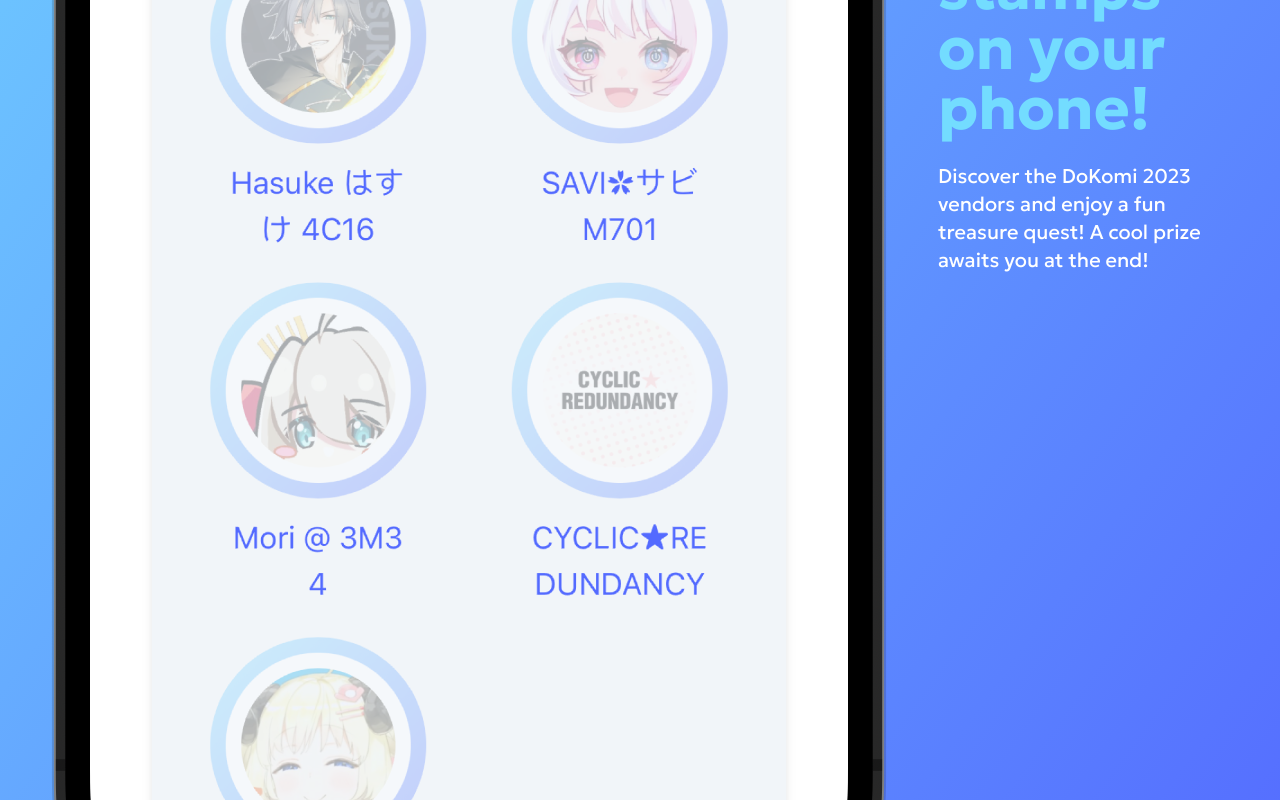
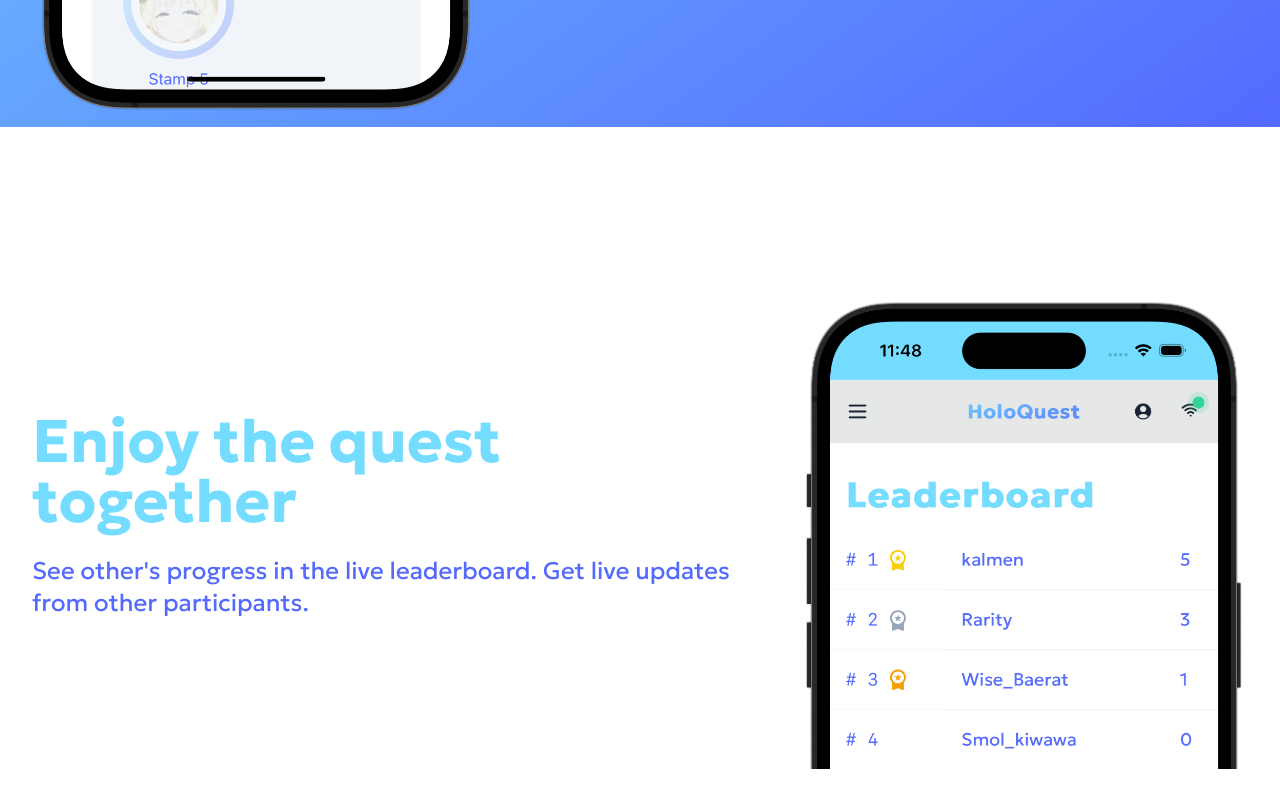
Before and after one commit to watsonindustries/hololivefanbooth, a SvelteKit app: page /holoquest in a window 1280 px wide. Shown: the part 1640-2440 px from the top of the page. Built offline with nearby package versions, Linux system fonts and the light colour scheme.

Commit message:
Improve HoloQuest page

```diff
--- a/src/lib/components/HQOnboarding.svelte
+++ b/src/lib/components/HQOnboarding.svelte
@@ -15,7 +15,11 @@
 	function closeDialog() {
 		showDialog = false;
 	}
+
+	const hqRevealed = false; // TODO: Set to true on reveal day
 </script>
+
+{#if hqRevealed}
 
 <div class="block sm:hidden">
 	<!-- visible on small (mobile) screens and hidden on larger screens -->
@@ -29,6 +33,8 @@
 		<Icon src={QrCode} size="24px" />
 		Get holoquest app</button>
 </div>
+
+{/if}
 
 <!-- Modal -->
 {#if showDialog}
--- a/src/routes/holoquest/+page.svelte
+++ b/src/routes/holoquest/+page.svelte
@@ -32,29 +32,27 @@
 <div class="hero min-h-screen bg-gradient-to-br from-primary to-secondary">
 	<div class="hero-content flex-col space-y-4 lg:flex-row lg:space-x-4 mx-4">
 		<!-- Mockup -->
-		<img src={stampSheetDemo} />
+		<img src={stampSheetDemo} class="md:max-w-md" alt="Mockup of the stamp sheet in the app." />
 
 		<div>
 			<h1 class="text-6xl text-primary font-bold font-geologica">Collect stamps on your phone!</h1>
-			<p class="py-6 font-geologica text-base-100 text-xl">
-				Discover the DoKomi 2023 vendors and enjoy a fun treasure quest! A cool prize awaits you at
-				the end!
+			<p class="py-6 font-geologica text-base-100 text-2xl">
+				Discover the DoKomi 2023 vendors and enjoy a fun quest! A cool prize awaits you at the end!
 			</p>
 		</div>
 	</div>
 </div>
 
-<div class="hero min-h-screen bg-base-100">
+<div class="hero min-h-screen md:h-[80vh] bg-base-100">
 	<div class="hero-content flex-col space-y-4 lg:flex-row lg:space-x-4 mx-4">
 		<div>
 			<h1 class="text-6xl text-primary font-bold font-geologica">Enjoy the quest together</h1>
-			<p class="py-6 font-geologica text-secondary text-xl">
-				See other's progress in the live leaderboard. Get live updates from other hunters.
+			<p class="py-6 font-geologica text-secondary text-2xl">
+				See other's progress in the live leaderboard. Get live updates from other participants.
 			</p>
 		</div>
 
-		<img src={leaderboardDemo} alt="Your Image" class="w-full h-full object-cover" />
-
+		<img src={leaderboardDemo} alt="Mockup of the leaderboard feature." class="md:max-w-md" />
 	</div>
 </div>
 
@@ -62,20 +60,29 @@
 	<div class="hero-content text-center">
 		<div class="max-w-md space-y-4">
 			<h1 class="text-6xl text-primary font-bold font-geologica">Supported Platforms</h1>
-			<div class="flex flex-row align-middle justify-center gap-4 text-base-100">
+
+			<div class="flex items-center justify-center gap-4 text-base-100 pt-4">
 				<Icon src={Apple} size="48" />
 				<Icon src={Android} size="48" />
-			</div>
-			<h2 class="text-4xl text-primary font-bold font-geologica">Browsers</h2>
-			<div class="flex flex-row align-middle justify-center gap-4 text-base-100">
+				<div class="border-l-2 border-base-100 h-12 mx-4" />
 				<Icon src={Safari} size="40" />
 				<Icon src={Googlechrome} size="40" />
 			</div>
-
-			<p class="py-6 text-base-100 font-geologica">
-				An active Internet connection is not required, but needed for online features. Data charges
-				may apply.
-			</p>
+			<div class="space-y-6 text-base-100 font-geologica">
+				<p>
+					An active Internet connection is not required, but needed for online features. Data
+					charges may apply.
+				</p>
+				<p>
+					A smartphone capable of scanning QR codes is required. Installation of the DoKomi 2023 app
+					is not required, but recommended.
+				</p>
+				<p>
+					For any other questions and support, please <a href="/contact" class="link link-primary"
+						>contact the booth staff</a
+					>.
+				</p>
+			</div>
 		</div>
 	</div>
 </div>
```
